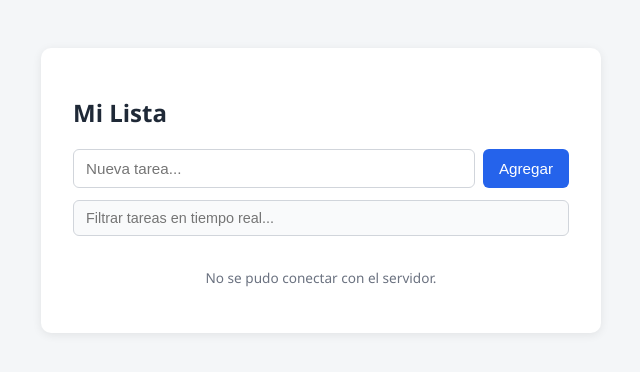
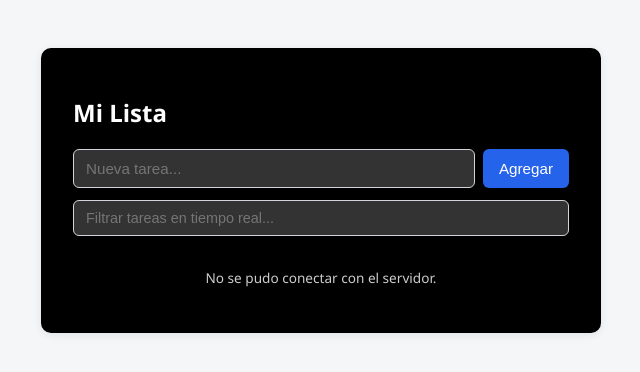
Before and after one commit to CharlesToaza/servidor_charles, a plain HTML site: page frontend/index.html in a window 1280 px wide. Shown: the whole page, without its empty margins (319-959 px from the left). Drawn offline with Linux system fonts and the light colour scheme; no server answers.

Commit message:
Change UI colors: white title, black container

```diff
--- a/frontend/style.css
+++ b/frontend/style.css
@@ -4,13 +4,13 @@ body {
   margin: 0;
   font-family: 'Segoe UI', Arial, sans-serif;
   background: #f4f6f8;
-  color: #1f2937;
+  color: #ffffff;
 }
 
 .container {
   max-width: 560px;
   margin: 48px auto;
-  background: #fff;
+  background: #000;
   padding: 32px;
   border-radius: 10px;
   box-shadow: 0 2px 10px rgba(0,0,0,0.08);
@@ -19,6 +19,7 @@ body {
 h1 {
   font-size: 1.5rem;
   margin-bottom: 20px;
+  color: white;
 }
 
 .task-form {
@@ -33,6 +34,8 @@ h1 {
   border: 1px solid #d1d5db;
   border-radius: 6px;
   font-size: 0.95rem;
+  background: #333;
+  color: white;
 }
 
 .task-form button {
@@ -54,7 +57,8 @@ h1 {
   border: 1px solid #d1d5db;
   border-radius: 6px;
   font-size: 0.9rem;
-  background: #f9fafb;
+  background: #333;
+  color: white;
 }
 
 .task-list {
@@ -68,7 +72,7 @@ h1 {
   align-items: center;
   gap: 10px;
   padding: 10px 6px;
-  border-bottom: 1px solid #eef0f2;
+  border-bottom: 1px solid #333;
 }
 
 .task-item.done .task-title {
@@ -94,6 +98,6 @@ h1 {
 .status {
   margin-top: 14px;
   font-size: 0.85rem;
-  color: #6b7280;
+  color: #ccc;
   text-align: center;
 }
```
